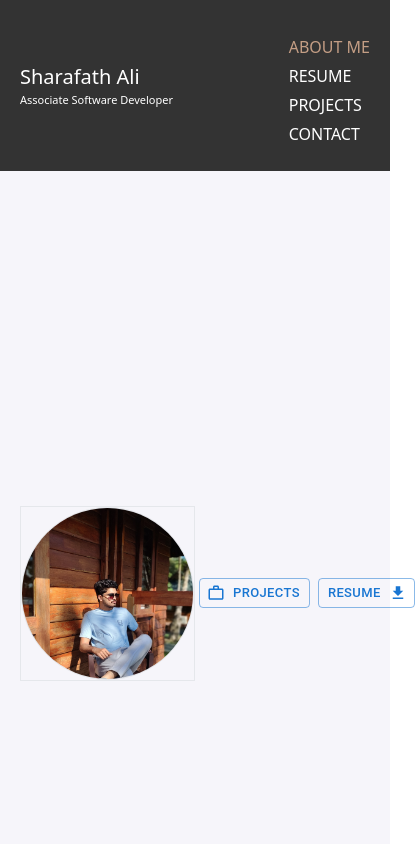
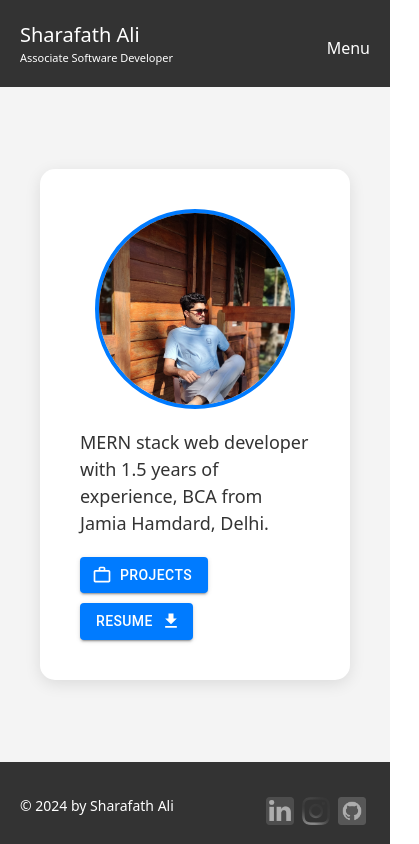
Before and after one commit to sharafath-ali/Personal-website, a React (Create React App) app: page / in a window 390 px wide. Shown: the top 844 px of the page, 419 px wide, since content can reach past the window. Built offline with nearby package versions, Linux system fonts and the light colour scheme; a web font is replaced by a local one.

Commit message:
changed the entire style of the website

```diff
--- a/src/App.js
+++ b/src/App.js
@@ -7,10 +7,12 @@ import Projects from "./components/Projects";
 import Resume from "./components/Resume";
 import Contact from "./components/Contact";
 import Layout from "./components/Layout";
+import { ViewportProvider } from "./Context/ViewportContext";
 
 function App() {
   return (
     <>
+      <ViewportProvider>
         <BrowserRouter>
           <Layout>
             <Routes>
@@ -21,6 +23,7 @@ function App() {
             </Routes>
           </Layout>
         </BrowserRouter>
+      </ViewportProvider>
     </>
   );
 }
--- /dev/null
+++ b/src/Context/ViewportContext.jsx
@@ -0,0 +1,24 @@
+import React, { createContext, useState, useEffect } from "react";
+
+const ViewportContext = createContext();
+
+const ViewportProvider = ({ children }) => {
+  const [isMobile, setIsMobile] = useState(window.innerWidth <= 768);
+
+  const handleResize = () => {
+    setIsMobile(window.innerWidth <= 768);
+  };
+
+  useEffect(() => {
+    window.addEventListener("resize", handleResize);
+    return () => window.removeEventListener("resize", handleResize);
+  }, []);
+
+  return (
+    <ViewportContext.Provider value={{ isMobile }}>
+      {children}
+    </ViewportContext.Provider>
+  );
+};
+
+export { ViewportProvider, ViewportContext };
--- /dev/null
+++ b/src/Css/Body.css
@@ -0,0 +1,104 @@
+/* src/Css/Body.css */
+.body-container {
+    display: flex;
+    justify-content: center;
+    align-items: center;
+    padding: 20px;
+    min-height: 80vh;
+    background-color: #f4f4f4;
+    /* Light background */
+}
+
+.profile-card {
+    display: flex;
+    flex-direction: row;
+    align-items: center;
+    background-color: #ffffff;
+    /* White background for the card */
+    border-radius: 15px;
+    box-shadow: 0 4px 16px rgba(0, 0, 0, 0.1);
+    /* Softer shadow */
+    padding: 40px;
+    max-width: 900px;
+    width: 100%;
+    margin: 20px;
+    transition: transform 0.3s ease-in-out;
+}
+
+.profile-card:hover {
+    transform: translateY(-10px);
+    /* Lift effect on hover */
+}
+
+.profile-pic {
+    width: 200px;
+    height: 200px;
+    border-radius: 50%;
+    margin-right: 30px;
+    object-fit: cover;
+    border: 4px solid #007bff;
+    /* Border around the image */
+}
+
+.profile-info {
+    display: flex;
+    flex-direction: column;
+    justify-content: center;
+    align-items: flex-start;
+}
+
+.profile-info .description {
+    margin: 0 0 20px 0;
+    font-size: 18px;
+    color: #333;
+    line-height: 1.5;
+    /* Better readability */
+}
+
+.buttons {
+    display: flex;
+    flex-direction: row;
+    gap: 10px;
+    /* Space between buttons */
+}
+
+.custom-button {
+    background-color: #007bff !important;
+    /* Primary color */
+    color: #fff !important;
+    padding: 10px 20px;
+    text-transform: none;
+    /* Disable uppercase transformation */
+    transition: background-color 0.3s, transform 0.3s;
+    /* Smooth transitions */
+}
+
+.custom-button:hover {
+    background-color: #0056b3 !important;
+    /* Darker shade on hover */
+    transform: translateY(-2px);
+    /* Slight lift effect */
+}
+
+.custom-link {
+    text-decoration: none;
+    /* Remove underline */
+}
+
+@media (max-width: 768px) {
+    .profile-card {
+        flex-direction: column;
+        align-items: center;
+    }
+
+    .profile-pic {
+        margin-right: 0;
+        margin-bottom: 20px;
+    }
+
+    .buttons {
+        flex-direction: column;
+        gap: 10px;
+        /* Space between buttons in column layout */
+    }
+}
--- a/src/Css/Header.css
+++ b/src/Css/Header.css
@@ -4,7 +4,7 @@
     --medium-brown: #C49E85;
     --light-brown: #FFD6AF;
     --white: #ffffff;
-  }
+}
 
 .header {
     display: flex;
@@ -12,24 +12,25 @@
     align-items: center;
     padding: 20px;
     background-color: var(--dark-brown);
+    position: relative;
 }
 
 .header-left h1 {
     margin: 0;
     font-size: 24px;
-    color:var(--white);
+    color: var(--white);
 }
 
 .header-left p {
     margin: 0;
     font-size: 14px;
-    color:var(--white);
+    color: var(--white);
 }
 
 .header-right a {
     margin: 0 10px;
     text-decoration: none;
-    color:var(--white);
+    color: var(--white);
 }
 
 .header-right a:hover {
@@ -68,3 +69,40 @@
     }
 
 }
+
+
+.dropdown {
+    position: relative;
+}
+
+.dropdown button {
+    background: none;
+    border: none;
+    color: white;
+    cursor: pointer;
+    font-size: 1rem;
+}
+
+.dropdown-menu {
+    position: absolute;
+    top: 100%;
+    left: 0;
+    right: 0;
+    background-color: #282c34;
+    padding: 1rem;
+    display: flex;
+    flex-direction: column;
+    border: 1px solid #444;
+    z-index: 1000;
+    box-sizing: border-box
+}
+
+.dropdown-menu a {
+    margin: 0.5rem 0;
+    color: white;
+    text-decoration: none;
+}
+
+.dropdown-menu a.toblack {
+    color: black;
+}
--- a/src/components/Body.jsx
+++ b/src/components/Body.jsx
@@ -5,6 +5,7 @@ import DownloadIcon from "@mui/icons-material/Download";
 import Profile from "../Assets/profile.jpg";
 import { useNavigate } from "react-router-dom";
 import resumePDF from "../Assets/resume.pdf";
+import "../Css/Body.css";
 
 function Body() {
   const navigate = useNavigate();
@@ -14,32 +15,39 @@ function Body() {
   };
 
   return (
-    <div
-      className="h-dvh flex justify-between py-5 px-5 items-center bg-customGray"
-      style={{ backgroundColor: "rgb(246, 245, 250)" }}
-    >
-      <div style={{ width: "50%" }} className="flex justify-end">
-        <div className="border-y border-x border-70">
-          <img className="border-x border-y rounded-full w-72" src={Profile} />
-        </div>
-      </div>
-      <div style={{ width: "50%" }} className="flex justify-start">
-        <div className="px-1">
+    <div className="body-container">
+      <div className="profile-card">
+        <img src={Profile} alt="Profile" className="profile-pic" />
+        <div className="profile-info">
+          <p className="description">
+            MERN stack web developer with 1.5 years of experience, BCA from
+            Jamia Hamdard, Delhi.
+          </p>
+          <div className="buttons">
             <Button
-            variant="outlined"
-            size="small"
+              variant="contained"
+              size="medium"
               startIcon={<WorkOutlineIcon />}
               onClick={goToProject}
+              className="custom-button"
             >
               Projects
             </Button>
-        </div>
-        <div className="px-1">
-          <a href={resumePDF} download="SHARAFATH ALI MAY CV.pdf">
-            <Button variant="outlined" size="small" endIcon={<DownloadIcon />}>
+            <a
+              href={resumePDF}
+              download="SHARAFATH ALI MAY CV.pdf"
+              className="custom-link"
+            >
+              <Button
+                variant="contained"
+                size="medium"
+                endIcon={<DownloadIcon />}
+                className="custom-button"
+              >
                 Resume
               </Button>
             </a>
+          </div>
         </div>
       </div>
     </div>
--- a/src/components/Footer.jsx
+++ b/src/components/Footer.jsx
@@ -1,10 +1,13 @@
-import React from "react";
+import React, { useContext } from "react";
 import gitHub from "../Assets/github.png";
 import instagram from "../Assets/instagram.png";
 import linkedin from "../Assets/linkedin.png";
 import "../Css/Footer.css";
+import { ViewportContext } from "../Context/ViewportContext";
 
 function Footer() {
+  const { isMobile } = useContext(ViewportContext);
+
   return (
     <>
       <footer className="footer">
@@ -18,7 +21,7 @@ function Footer() {
             rel="noopener noreferrer"
             className="friend-logo"
           >
-            <img src={linkedin} />
+            <img src={linkedin} className={isMobile ? "w-7 mx-1" : "w-13"} />
           </a>
           <a
             href="https://www.linkedin.com/in/sharafathalivk"
@@ -26,7 +29,7 @@ function Footer() {
             rel="noopener noreferrer"
             className="friend-logo"
           >
-            <img src={instagram} />
+            <img src={instagram} className={isMobile ? "w-7  mx-1" : "w-13"} />
           </a>
           <a
             href="https://github.com/sharafath-ali"
@@ -34,7 +37,7 @@ function Footer() {
             rel="noopener noreferrer"
             className="friend-logo"
           >
-            <img src={gitHub} className="w-13" />
+            <img src={gitHub} className={isMobile ? "w-7  mx-1" : "w-13"} />
           </a>
         </div>
       </footer>
--- a/src/components/Header.jsx
+++ b/src/components/Header.jsx
@@ -1,10 +1,15 @@
-import React from "react";
+import React, { useContext, useState } from "react";
 import { Link, useLocation } from "react-router-dom";
 import "../Css/Header.css";
+import { ViewportContext } from "../Context/ViewportContext";
 
 function Header() {
+  const [dropdownOpen, setDropdownOpen] = useState(false);
   const { pathname } = useLocation();
-
+  const { isMobile } = useContext(ViewportContext);
+  const toggleDropdown = () => {
+    setDropdownOpen(!dropdownOpen);
+  };
   return (
     <>
       <header className="header">
@@ -13,6 +18,44 @@ function Header() {
           <p>Associate Software Developer</p>
         </div>
         <nav className="header-right">
+          {isMobile ? (
+            <div className="dropdown">
+              <button onClick={toggleDropdown}>Menu</button>
+              {dropdownOpen && (
+                <div className="dropdown-menu">
+                  <Link
+                    to="/"
+                    onClick={toggleDropdown}
+                    className={pathname === "/" ? "toblack" : ""}
+                  >
+                    ABOUT ME
+                  </Link>
+                  <Link
+                    to="/Resume"
+                    onClick={toggleDropdown}
+                    className={pathname === "/Resume" ? "toblack" : ""}
+                  >
+                    RESUME
+                  </Link>
+                  <Link
+                    to="/Projects"
+                    onClick={toggleDropdown}
+                    className={pathname === "/Projects" ? "toblack" : ""}
+                  >
+                    PROJECTS
+                  </Link>
+                  <Link
+                    to="/Contact"
+                    onClick={toggleDropdown}
+                    className={pathname === "/Contact" ? "toblack" : ""}
+                  >
+                    CONTACT
+                  </Link>
+                </div>
+              )}
+            </div>
+          ) : (
+            <>
               <Link to="/" className={pathname === "/" ? "toblack" : ""}>
                 ABOUT ME
               </Link>
@@ -34,6 +77,8 @@ function Header() {
               >
                 CONTACT
               </Link>
+            </>
+          )}
         </nav>
       </header>
     </>
```
Lines whose indentation alone changed are shown as unchanged.
